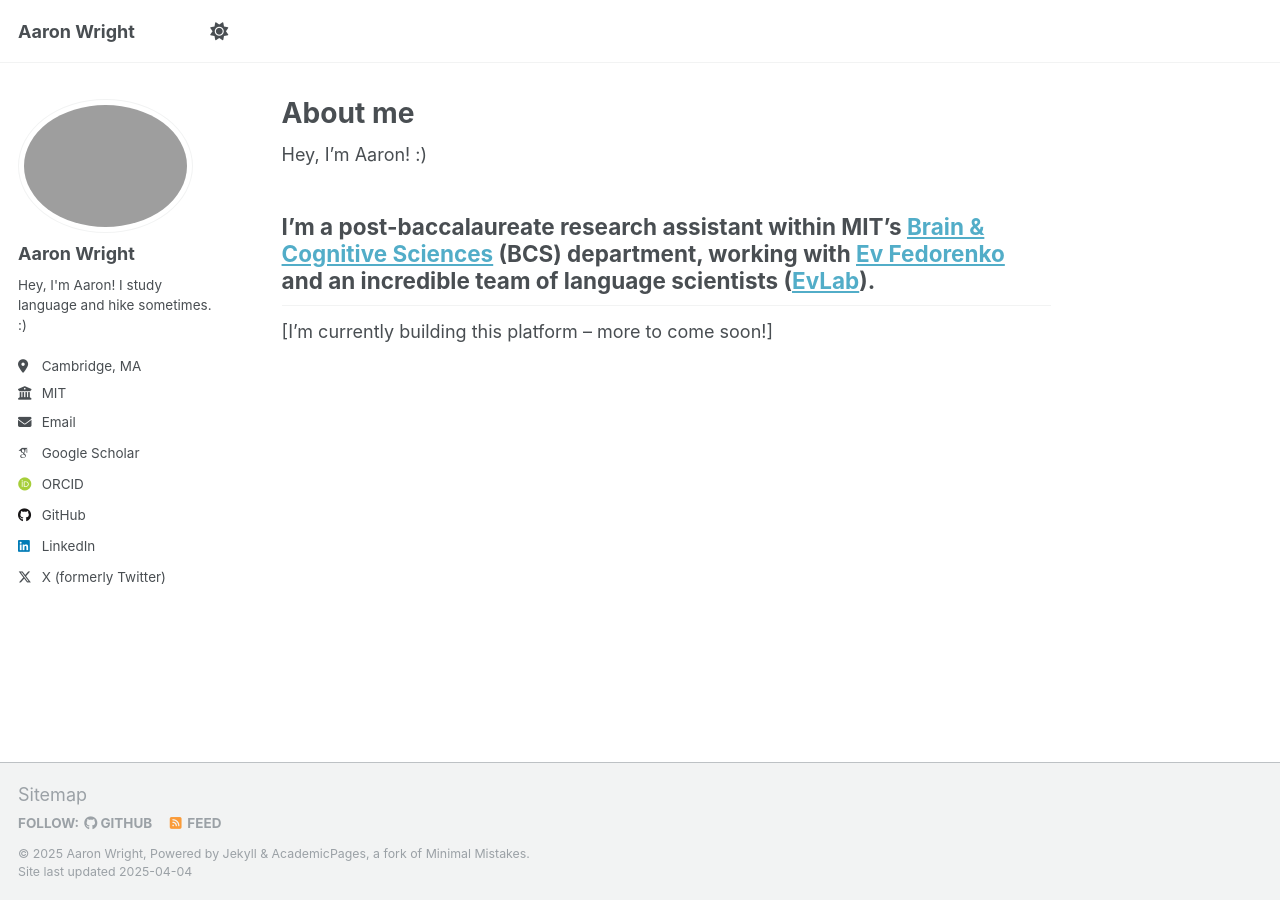
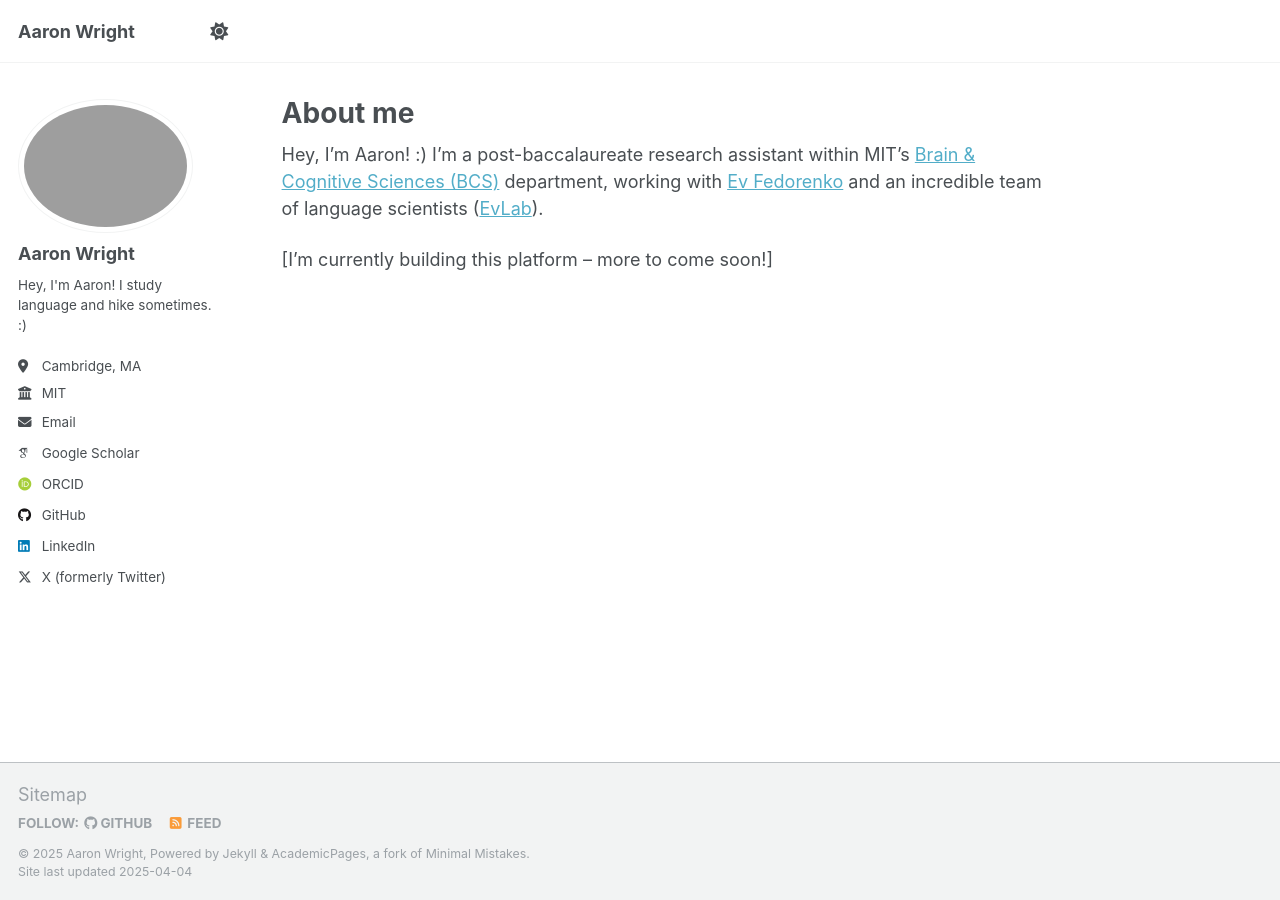
Before and after one commit to aaronwriight/aaronwriight.github.io, a Jekyll site: the page built from _pages/about.md, in a window 1280 px wide. Built offline with Jekyll 4.4.1, drawn with Linux system fonts in a browser that asks for light colours; some web fonts are replaced.

```diff
--- a/_pages/about.md
+++ b/_pages/about.md
@@ -8,7 +8,6 @@ redirect_from:
 ---
 
 Hey, I’m Aaron! :)
+I’m a post-baccalaureate research assistant within MIT’s [Brain & Cognitive Sciences (BCS)](https://bcs.mit.edu) department, working with [Ev Fedorenko](https://www.evlab.mit.edu/about-ev) and an incredible team of language scientists ([EvLab](https://www.evlab.mit.edu)).
 
-I’m a post-baccalaureate research assistant within MIT’s [Brain & Cognitive Sciences](https://bcs.mit.edu) (BCS) department, working with [Ev Fedorenko](https://www.evlab.mit.edu/about-ev) and an incredible team of language scientists ([EvLab](https://www.evlab.mit.edu)).
----
 [I’m currently building this platform – more to come soon!]
```
